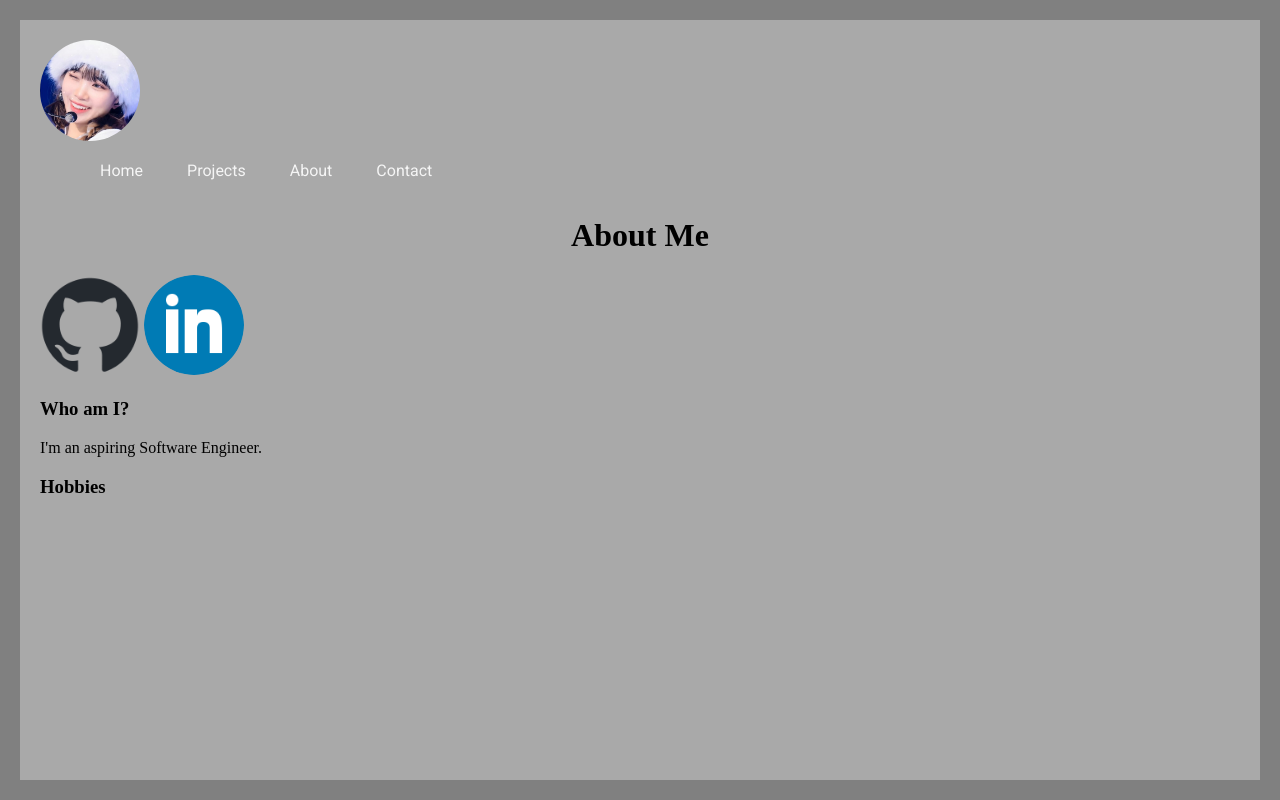
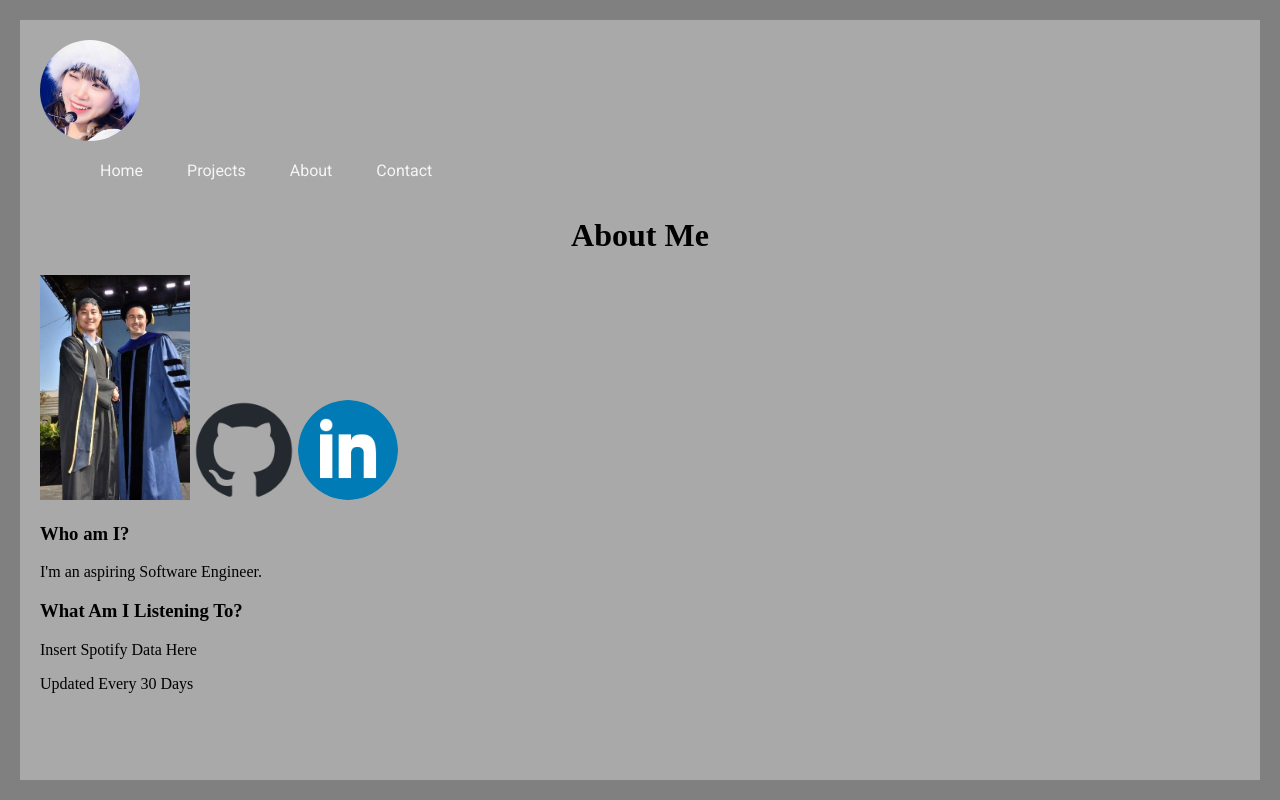
Before and after one commit to shaanprk/Portfolio-Website, a plain HTML site: page about.html in a window 1280 px wide. Drawn offline with nearby package versions, Linux system fonts and the light colour scheme.

Commit message:
Updated About Page

```diff
--- a/about.html
+++ b/about.html
@@ -33,13 +33,16 @@
         <!-- MAIN -->
          <main>
             <h1>About Me</h1>
+            <img src="img/image-jFAr-R161-transformed.png" width="150px">
             <a href="https://github.com/shaanprk"><img class="logo" src="img/github-mark.png" alt="GitHub Logo" width="100px"></a>
             <a href="https://www.linkedin.com/in/jeongbin-sean-park/"><img class="logo" src="img/circle-linkedin-512.webp" alt="GitHub Logo" width="100px"></a>
 
             <h3>Who am I?</h3>
             <p>I'm an aspiring Software Engineer.</p>
 
-            <h3>Hobbies</h3>
+            <h3>What Am I Listening To?</h3>
+            <p>Insert Spotify Data Here</p>
+            <p>Updated Every 30 Days</p>
          </main>
 
         <!-- FOOTER -->
```
Also changed, not shown: index.html (+2 -1 lines), img/image-jFAr-R161-transformed.png (added).
